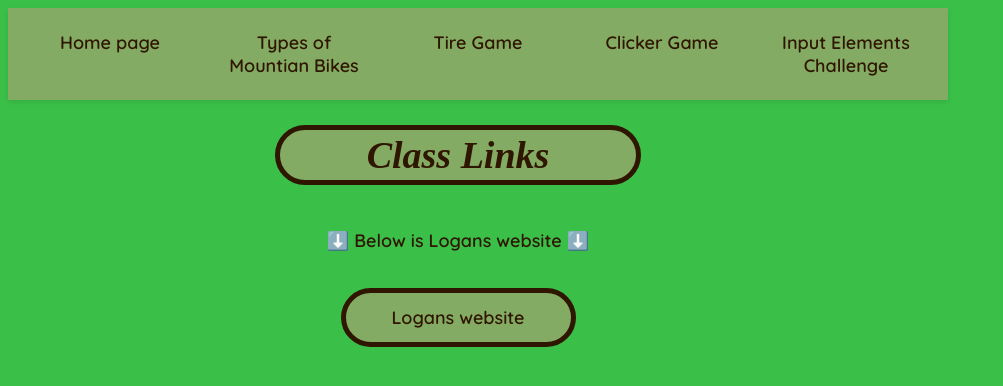
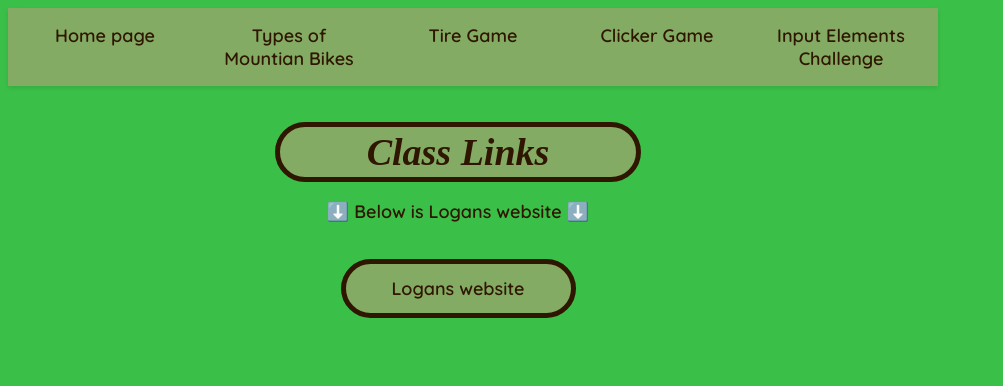
Before and after one commit to markerthrower04/markerthrower04.github.io, a plain HTML site: page class_links.html in a window 1280 px wide. Shown: the whole page, without its empty margins (0-1003 px from the left). Drawn offline with Linux system fonts and the light colour scheme; a web font is replaced by a local one.

Commit message:
website polishing#2.5

```diff
--- a/class_links.html
+++ b/class_links.html
@@ -53,12 +53,14 @@
             padding: 5px;
             text-align: center;
         }
-.main-nav {
+        .main-nav {
   background-color: #84ab63;
-  padding: 15px 20px;
+  padding: 8px 15px;
   display: flex;
   gap: 20px;
   box-shadow: 0 2px 5px rgba(0,0,0,0.1);
+  margin: 0 auto;
+  justify-content: center;
 }
 
 .main-nav a {
@@ -77,6 +79,7 @@
 .main-nav a.active {
   background-color: #1abc9c;
 }
+
     </style>
 </head>
 <body>
@@ -87,9 +90,10 @@
     <a href="clicker_Game.html">Clicker Game</a>
     <a href="input_elements_challenge.html">Input Elements Challenge</a>
    </nav>
-
+    <p/>
     <h1>Class Links</h1>
     <p>⬇️ Below is Logans website ⬇️</p>
+
    <h2>
      <button onclick="window.location.href='https://LoganMacEachern29.github.io'">Logans website</button>
     </h2>
--- a/style.css
+++ b/style.css
@@ -16,6 +16,7 @@ body {
     font-family: "Quicksand";
     font-weight: 520;
     font-size: large;
+
 }
 
 
@@ -24,13 +25,13 @@ h1 {
     font-size: xxx-large;
     font-weight: 620;
     font-style: oblique;
-    text-align: center;
     font-size: 38px;
     border: 5px solid #2f1600;
     border-radius: 5000px;
     width: 675px;
     padding: 3px;
     background-color: #84ab63;
+    margin: 0 auto;
 }
 
 h4{
@@ -94,13 +95,13 @@ audio{
 
 .main-nav {
     background-color: #84ab63;
-    padding: 15px 20px;
+    padding: 8px 15px;
     display: flex;
     gap: 20px;
     box-shadow: 0 2px 5px rgba(0,0,0,0.1);
-
     margin: 0 auto;
-        }
+    justify-content: center;
+   }
 
 .main-nav a {
   color: #2f1600;
```
Also changed, not shown: bikes_type.html (+0 -1 lines), clicker_Game.html (+2 -3 lines), index.html (+1 -1 lines), input_elements_challenge.html (+5 -2 lines).
